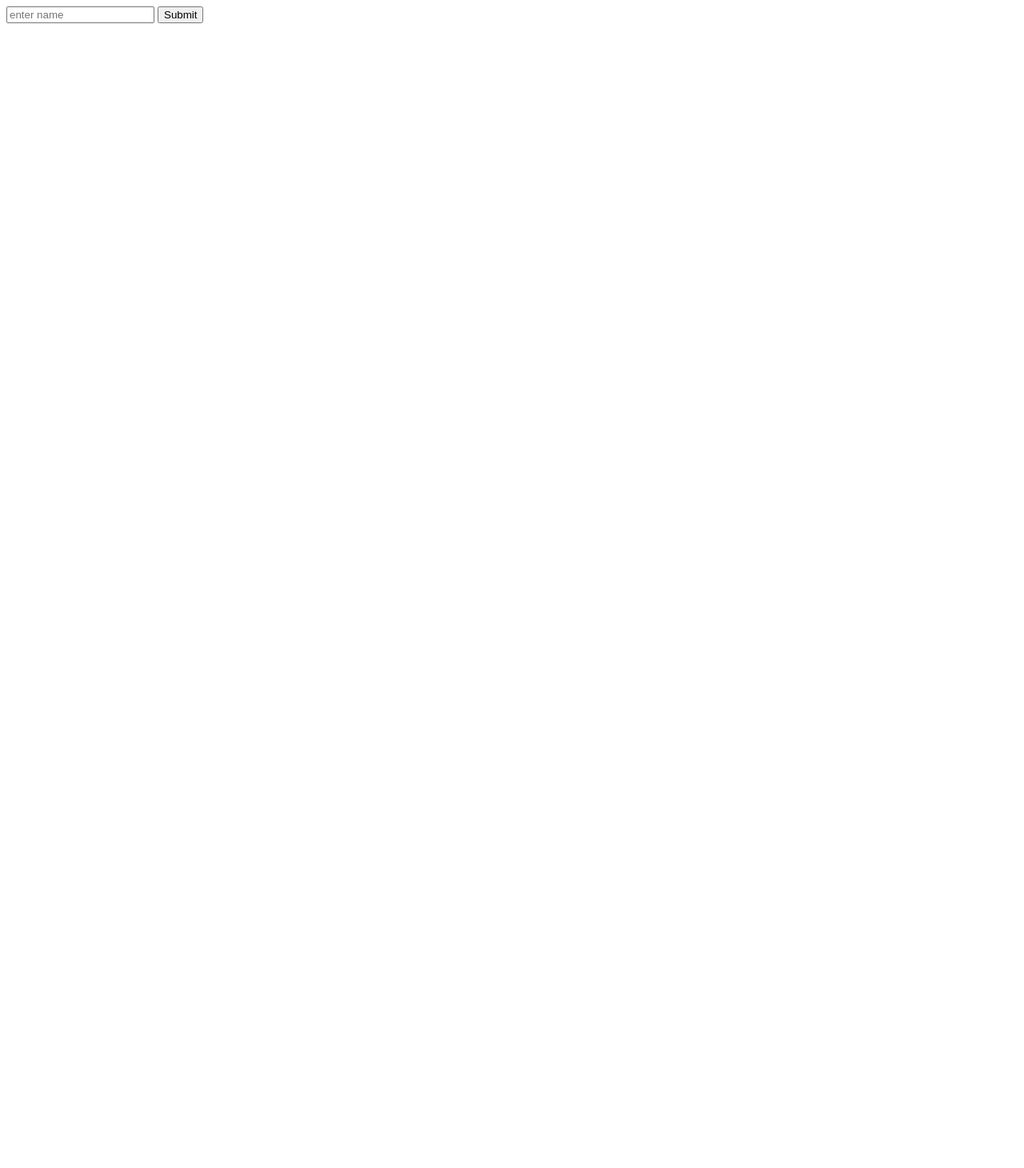
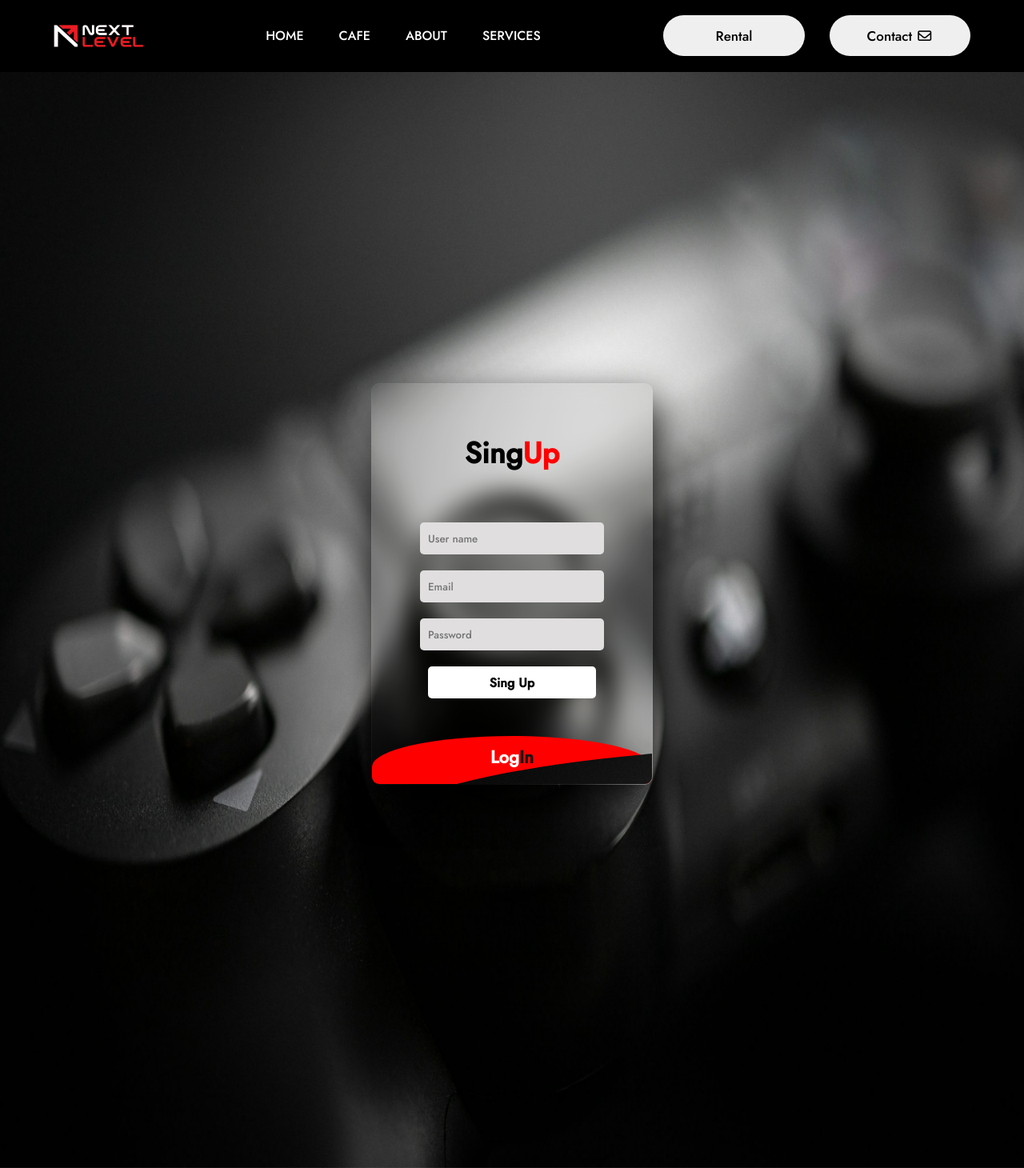
Before and after one commit to DeaDlyMaX/gamingcafe, a Django app: page /login in a window 1280 px wide. Before the commit the page is almost empty. Shown: the whole page at 80% size. Run offline with Django 3.2, Linux system fonts and the light colour scheme.

Commit message:
login page

```diff
--- a/static/style.css
+++ b/static/style.css
@@ -58,6 +58,8 @@ nav .center {
 
 
 }
+
+
 
 nav .logo img {
     transition: cubic-bezier(0.175, 0.885, 0.32, 1.275) 0.5s;
--- a/static/style1.css
+++ b/static/style1.css
@@ -0,0 +1,265 @@
+*{
+    padding: 0%;
+    margin: 0%;
+    font-family: 'jost', sans-serif;
+
+}
+body{
+    overflow-x: hidden;
+
+}
+
+section img {
+    height: 100vh;
+    width: 100vw;
+    position: fixed;
+    z-index: -1;
+}
+
+section {
+    margin: 0;
+    padding: 0;
+    display: flex;
+    justify-content: center;
+    align-items: center;
+    min-height: 100vh;
+    font-family: 'jost', sans-serif;
+
+}
+
+.main-1 {
+    width: 350px;
+    height: 500px;
+    background: rgba(0, 0, 0, 0.09);
+    backdrop-filter: blur(14px);
+    border: 1px solid rgba(255, 255, 255, 0.03);
+    overflow: hidden;
+    /* background-image: url("{% static 'img/dark-bg.jpg' %}"); */
+    border-radius: 10px;
+    box-shadow: 5px 20px 50px #000;
+
+}
+
+#chk {
+    display: none;
+}
+
+.singup {
+    position: relative;
+    width: 100%;
+    height: 100%;
+}
+
+label {
+
+    color: #fff;
+    font-size: 2.3em;
+    justify-content: center;
+    display: flex;
+    margin: 60px;
+    font-weight: bold;
+    cursor: pointer;
+    transition: .5s ease-in-out;
+
+}
+
+input {
+    width: 60%;
+    height: 20px;
+    background: #e0dede;
+    justify-content: center;
+    display: flex;
+    margin: 20px auto;
+    padding: 10px;
+    border: none;
+    outline: none;
+    border-radius: 5px;
+}
+
+section button{
+    width: 60%;
+    height: 40px;
+    margin: 10px auto;
+    justify-content: center;
+    display: block;
+    color: #fff;
+    background: white;
+    font-size: 1em;
+    font-weight: bold;
+    margin-top: 20px;
+    outline: none;
+    border: none;
+    border-radius: 5px;
+    transition: .2s ease-in;
+    cursor: pointer;
+}
+
+.login button{
+    background: #fff;
+}
+
+button:hover {
+    background:red;
+}
+
+.login {
+    height: 460px;
+    background: red;
+    border-radius: 60% / 10%;
+    transform: translateY(-180px);
+    transition: .8s ease-in-out;
+}
+
+.login img{
+    border-radius: 72% / 11%;
+    margin-top: 10px;
+}
+
+.login label {
+    color: white;
+    transform: scale(.6);
+
+}
+
+#chk:checked~.login {
+    transform: translateY(-500px);
+}
+
+#chk:checked~.login label {
+    transform: scale(1);
+}
+
+#chk:checked~.singup label {
+    transform: scale(0.6);
+}
+
+/* //// */
+
+
+
+
+nav {
+    position: fixed;
+    display: flex;
+    height: 4em;
+    justify-content: space-around;
+    align-items: center;
+    font-size: 1.4em;
+    background-color: rgb(0, 0, 0);
+    padding: 0%;
+    margin: 0%;
+    width: 100vw;
+}
+
+nav .center {
+    display: flex;
+
+    align-items: top;
+}
+
+.logo {
+    width: 112;
+    height: 28;
+    max-height: 1.75rem;
+    cursor: pointer;
+
+
+}
+
+
+
+nav .logo img {
+    transition: cubic-bezier(0.175, 0.885, 0.32, 1.275) 0.5s;
+}
+
+#himg:hover img {
+    scale: 1.1;
+}
+
+#center {
+    display: flex;
+    justify-content: center;
+    align-items: center;
+    color: brown;
+    gap: 4px;
+    cursor: pointer;
+}
+
+nav .center a {
+    position: relative;
+    font-size: 16PX;
+    font-weight: 110;
+    color: white;
+    text-decoration: none;
+    padding: 6px 20px;
+    transition: .5s;
+}
+
+nav #center .nav-mid:hover {
+    color: red;
+}
+
+nav a span {
+    position: absolute;
+    top: 0;
+    left: 0;
+    width: 100%;
+    height: 100%;
+    z-index: 1;
+    border-bottom: 2px solid red;
+    border-radius: 15px;
+    transform: scale(0) translateY(50px);
+    opacity: 0;
+    transition: .5s;
+}
+
+nav a:hover span {
+    transform: scale(1) translateY(0);
+    opacity: 1;
+}
+
+
+nav button.nav-btn {
+    border-radius: 99px;
+    font-size: 17px;
+    height: 3em;
+    width: 46%;
+    padding: 2px 8px;
+    outline: none;
+    border: none;
+}
+
+.right {
+    display: flex;
+    width: 30%;
+    justify-content: space-between;
+}
+
+.right a {
+    width: 40%;
+}
+
+.right img {
+    height: 20px;
+    width: 20px;
+}
+
+.right img {
+    padding: 4px;
+    margin: 0%;
+}
+
+footer{
+    display: flex;
+    justify-content: space-between;
+    position: relative;
+}
+
+footer div{
+    margin: 5%;
+}
+
+.right i{
+    margin: 2px;
+
+}
--- a/templates/index.html
+++ b/templates/index.html
@@ -1,8 +1,9 @@
-{% extends "base.html" %}
+    ``{% extends "base.html" %}
    {% block title %}hathi{% endblock title%}
    {% block body %}
 {% load static %}
 <link rel="stylesheet" href="{% static 'style.css' %}">
+<link rel="stylesheet" href="https://cdnjs.cloudflare.com/ajax/libs/font-awesome/6.7.2/css/all.min.css">
     <h1 class="header-txt">
         "Bada screen m dekh gandu"
     </h1>
@@ -19,6 +20,8 @@
                 <a class="nav-mid" href="#">CAFE<span></span></a>
                 <a class="nav-mid" href="#">ABOUT <span></span></a>
                 <a class="nav-mid" href="#">SERVICES<span></span></a>
+                <a class="nav-mid" href="#" >CONTACT<span></span></a>
+                <a href=""><i  class="fa-regular fa-envelope"></i> </a>
 
             </div>
             <div class="right">
--- a/templates/login.html
+++ b/templates/login.html
@@ -3,11 +3,72 @@
 
 <!-- change content -->
 {% block title %}Login - hathi{% endblock title %}
+{% load static %}
 {% block body %}
 <!-- change content  -->
-<form action="">
-    <input type="text" placeholder="enter name">
-    <input type="submit" />
-</form>
+<link rel="stylesheet" href="{% static 'style1.css' %}">
+<link rel="stylesheet" href="http://fonts.googleapis.com/css2?family=jost:wght@500&display=swap">
+<link rel="stylesheet" href="https://cdnjs.cloudflare.com/ajax/libs/font-awesome/6.7.2/css/all.min.css">
+
+<nav>
+    <div class="logo" id="himg">
+
+        <img src="{% static 'img/footer-logo.png' %}" alt="logo" class="brand-img" width="112" height="28">
+
+    </div>
+    <div class="center" id="center">
+
+        <a class="nav-mid" href="#">HOME<span></span></a>
+        <a class="nav-mid" href="#">CAFE<span></span></a>
+        <a class="nav-mid" href="#">ABOUT <span></span></a>
+        <a class="nav-mid" href="#">SERVICES<span></span></a>
+
+
+    </div>
+    <div class="right">
+        <button class="nav-btn" style="color: black;">Rental</button>
+        <button class="nav-btn" style="color: black;">Contact <i  class="fa-regular fa-envelope"></i> </a></button>
+    </div>
+</nav>
+
+<section class="login-main">
+    <img src="{% static 'img/controler.jpeg' %}" alt="" class="main-img" style="z-index: -1;">
+
+    <div class="main-1">
+        <input type="checkbox" id="chk" aria-hidden="true">
+
+        <div class="singup">
+            <form>
+                <label for="chk" aria-hidden="true"><span style="color: black;">Sing</span> <span
+                        style="color: red;">Up</span></label>
+                <input type="text" name="txt" placeholder="User name" required="">
+                <input type="email" name="email" placeholder="Email" required="">
+                <input type="password" name="pswd" placeholder="Password" required="">
+                <button style="color: black;">Sing Up</button>
+            </form>
+        </div>
+
+        <div class="login">
+            <img src="{% static 'img/controler.jpeg' %}" alt="">
+            <form>
+                <label for="chk" aria-hidden="true">Log<span style="color:#151515 ;">In</span></label>
+                <input type="email" name="email" placeholder="Email" required="">
+                <input type="password" name="pswd" placeholder="Password" required="">
+                <button style="color: #151515;">Login</button>
+            </form>
+        </div>
+
+    </div>
+
+</section>
+<!-- <footer>
+    <div>
+        <img src="{% static 'img/footer-logo.png' %}" alt="logo">
+    </div>
+    <div>
+        <p style="color: aliceblue;">Creating an affordable and accessible gaming ecosystem</p>
+    </div>
+</footer> -->
+
 
 {% endblock body %}
```
Also changed, not shown: static/img/email-icon.webp (added).
